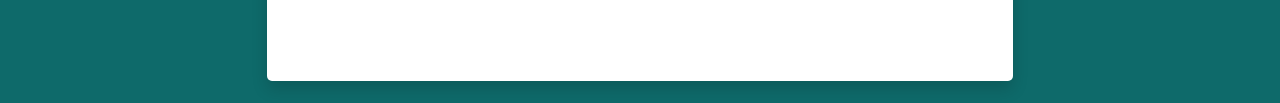
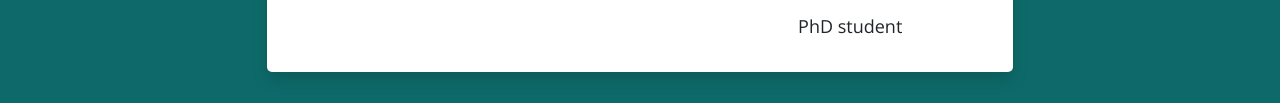
Before and after one commit to alicemoyon/insight-recruit-website, a plain HTML site: page life-at-insight.html in a window 1280 px wide. Shown: the part 1563-1666 px from the top of the page. Drawn offline with nearby package versions, Linux system fonts and the light colour scheme.

Commit message:
Fix testimonial h6

```diff
--- a/css/style.css
+++ b/css/style.css
@@ -76,6 +76,11 @@ h6 {
 	font-family: 'Open Sans';
 	line-height: 1.5;
 	font-weight: 100;
+}
+
+h6.occupation {
+	color: #212529;
+	font-size: 18px;
 }
 
 .testimonials h4 {
--- a/life-at-insight.html
+++ b/life-at-insight.html
@@ -174,7 +174,7 @@
 									<i class="fa fa-2x fa-quote-left pr-3" style="color:#0e6a6a;"></i>Regarding Insight, the most important factor I've noticed is the quality as well as the global recognition. The best example, when I got back to Sri Lanka due to Covid I had a chat with an unknown party who was involved with research on early primates with Smithsonian Channel, to my surprise she knew about Insight and mentioned they have supplied some datasets to Insight at some point. So definitely it is recognised with researchers not only within the EU, but GLOBALLY!
 								</p>
 								<h4 class="text-right">Lovely Person 1</h4>
-								<h6 class="my-3 text-right">PhD student</h6>
+								<h6 class="occupation my-3 text-right">PhD student</h6>
 							</div>
 						</div>
 						<!--First slide-->
@@ -301,6 +301,4 @@
 	<script type="text/javascript" src="js/bootstrap.min.js"></script>
 	<!-- MDB core JavaScript -->
 	<script type="text/javascript" src="js/mdb.min.js"></script>
-</body>
-
-</html>
+</body></html>
```
